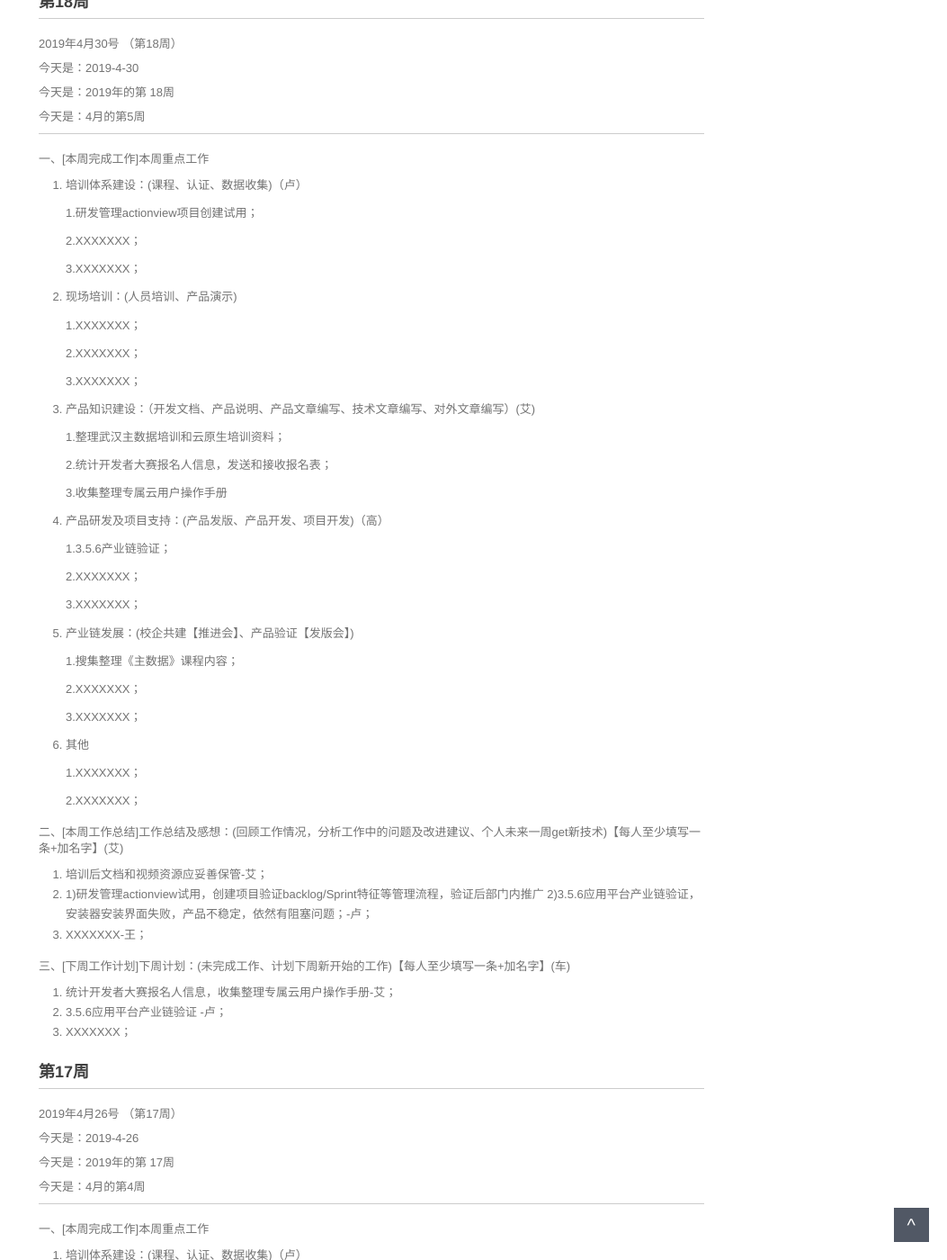
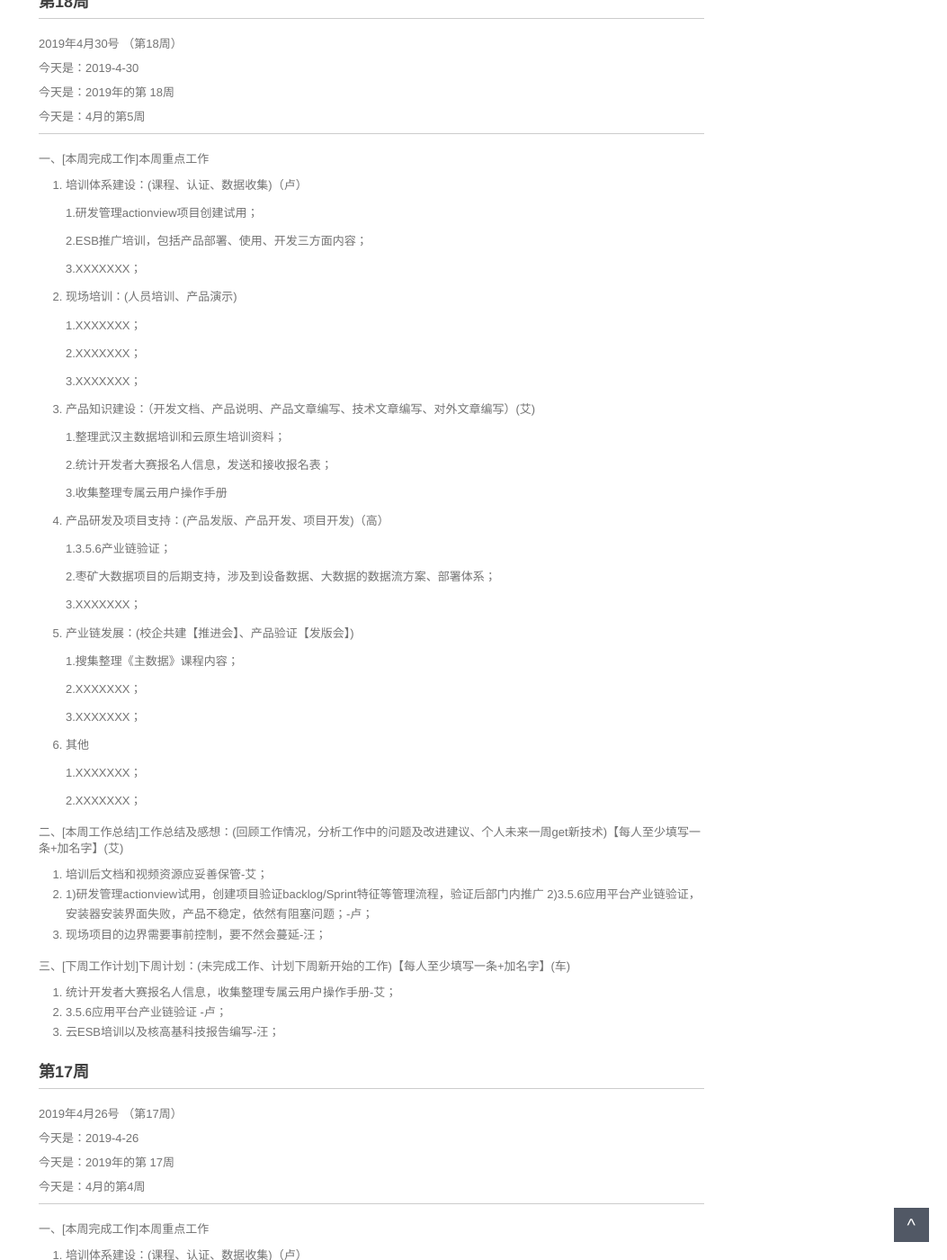
Before and after one commit to walllFlower/blog, a Jekyll site: the page built from _posts/2018-07-17-day_report_cxz.md, in a window 1280 px wide and 1400 px high, scrolled down 341 px. Shown: the whole window at 90% size, without its empty margins (227-1280 px from the left). Built offline with Jekyll 4.4.1, drawn with Linux system fonts in a browser that asks for light colours; comment, search, counter and statistics services are not loaded.

Commit message:
Update 2018-07-17-day_report_cxz.md

```diff
--- a/_posts/2018-07-17-day_report_cxz.md
+++ b/_posts/2018-07-17-day_report_cxz.md
@@ -26,7 +26,7 @@ categories: 技术运营工作周报
 
     1.研发管理actionview项目创建试用；
 
-    2.XXXXXXX；
+    2.ESB推广培训，包括产品部署、使用、开发三方面内容；
 
     3.XXXXXXX；
 
@@ -52,7 +52,7 @@ categories: 技术运营工作周报
 
     1.3.5.6产业链验证；
 
-    2.XXXXXXX；
+    2.枣矿大数据项目的后期支持，涉及到设备数据、大数据的数据流方案、部署体系；
 
     3.XXXXXXX；
 
@@ -73,14 +73,15 @@ categories: 技术运营工作周报
 二、[本周工作总结]工作总结及感想：(回顾工作情况，分析工作中的问题及改进建议、个人未来一周get新技术)【每人至少填写一条+加名字】(艾)
 
 1. 培训后文档和视频资源应妥善保管-艾；
-2. 1)研发管理actionview试用，创建项目验证backlog/Sprint特征等管理流程，验证后部门内推广 2)3.5.6应用平台产业链验证，安装器安装界面失败，产品不稳定，依然有阻塞问题；-卢；
-3. XXXXXXX-王；
+2. 1)研发管理actionview试用，创建项目验证backlog/Sprint特征等管理流程，验证后部门内推广
+   2)3.5.6应用平台产业链验证，安装器安装界面失败，产品不稳定，依然有阻塞问题；-卢；
+3. 现场项目的边界需要事前控制，要不然会蔓延-汪；
 
 三、[下周工作计划]下周计划：(未完成工作、计划下周新开始的工作)【每人至少填写一条+加名字】(车)
 
 1. 统计开发者大赛报名人信息，收集整理专属云用户操作手册-艾；
 2. 3.5.6应用平台产业链验证 -卢；
-3. XXXXXXX；
+3. 云ESB培训以及核高基科技报告编写-汪；
 
 
 
```
